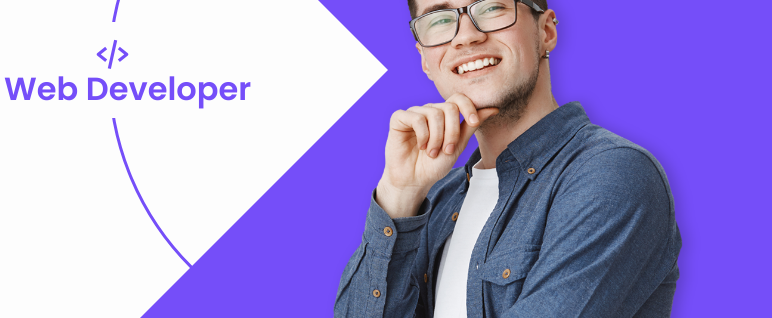
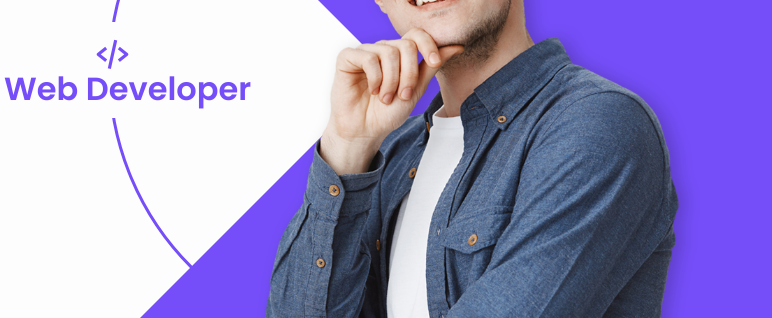
Before and after one commit to SubGameR69/Portofolios, a plain HTML site: page Responsive Protfolio/index.html in a window 1280 px wide. Shown: the part 330-648 px from the top of the page, 508-1280 px from the left. Drawn offline with nearby package versions, Linux system fonts and the light colour scheme.

Commit message:
Css Updated

```diff
--- a/Responsive Protfolio/css/style.css
+++ b/Responsive Protfolio/css/style.css
@@ -238,20 +238,13 @@ section {
     border-bottom: 384px solid var(--main-color);
 }
 
-.home-img {
-    width: 30%;
-    position: absolute;
-    right: 0;
-    bottom: 0;
-    height: 100vh;
-}
 
 .home-img img {
     position: absolute;
     pointer-events: none;
     right: 70px;
     bottom: 0;
-    width: 100%;
+    width: 450px;
 }
 
 span {
```
